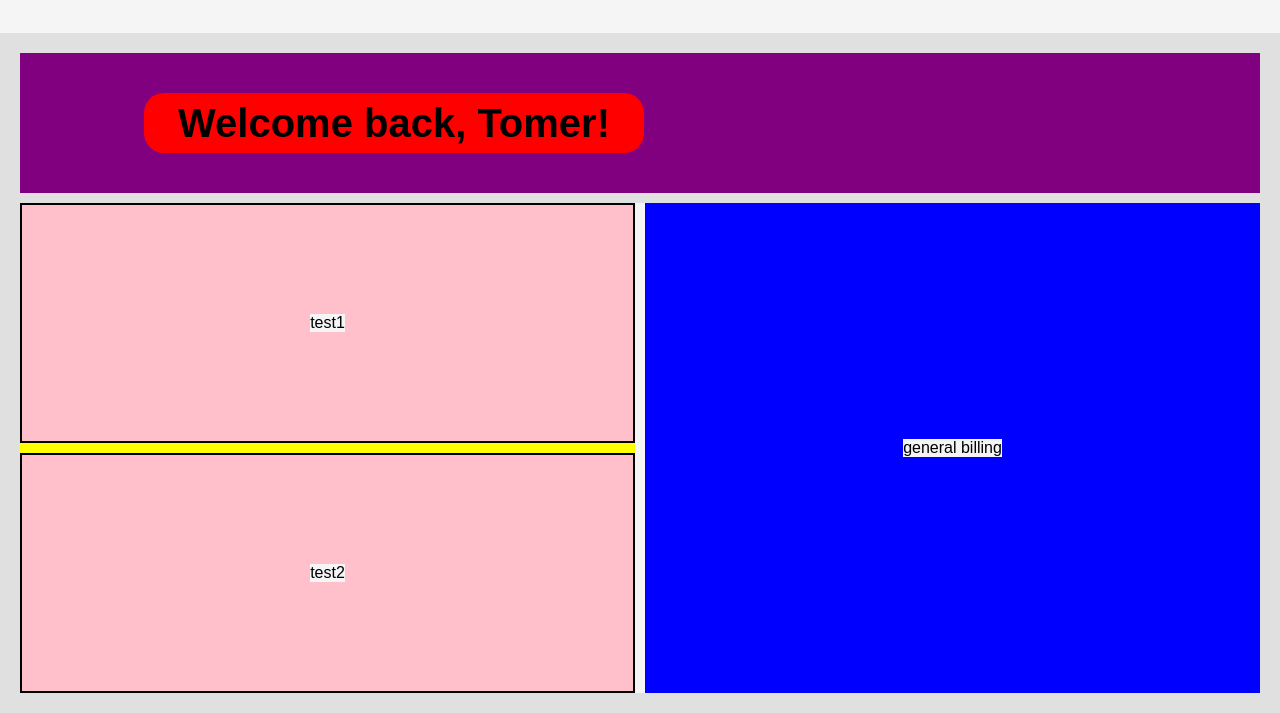
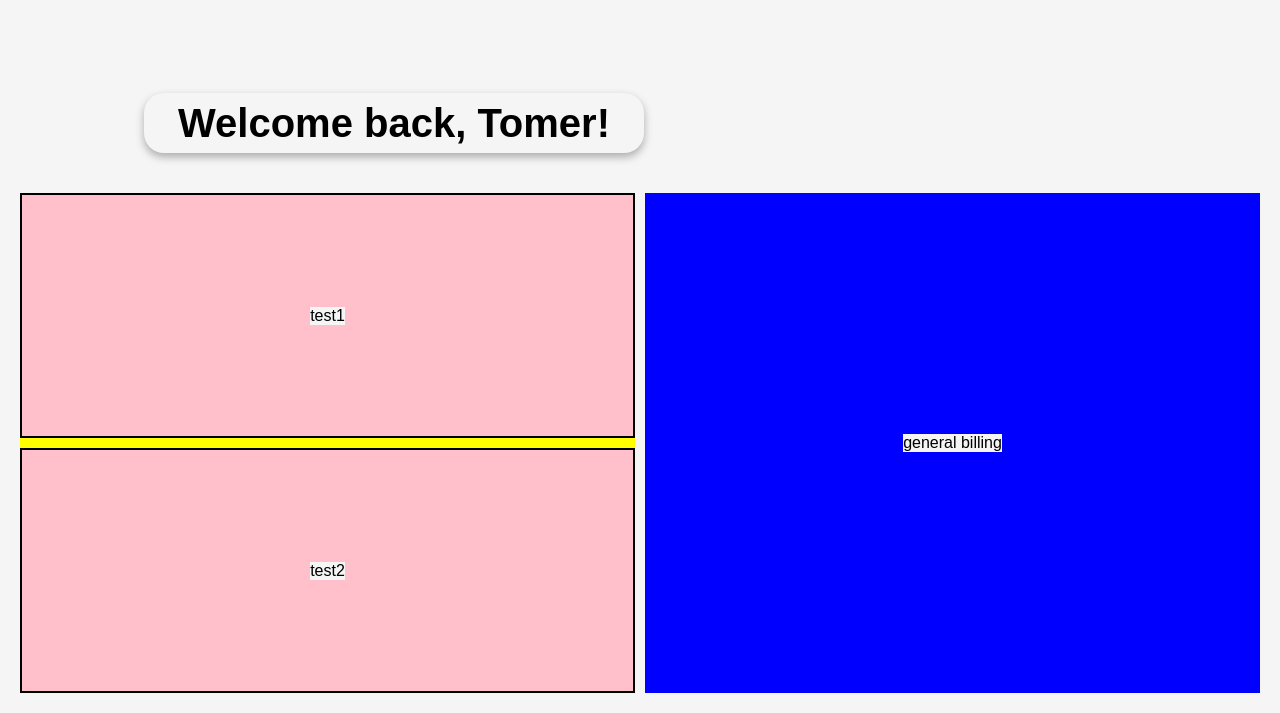
Before and after one commit to AshkeTomer/Home-control-website, a plain HTML site: page Front-end/Pages/Electricity.html in a window 1280 px wide. Shown: the part 87-800 px from the top of the page. Drawn offline with nearby package versions, Linux system fonts and the light colour scheme.

Commit message:
added animation

```diff
--- a/Front-end/Styles/electricity_styles.css
+++ b/Front-end/Styles/electricity_styles.css
@@ -9,21 +9,14 @@ html, body {
     flex-direction: column;
     height: calc(100vh - 120px);
     padding: 20px;
-    background-color: #e0e0e0;
     box-sizing: border-box;
     margin-top: 120px;
-}
-
-.hello-msg {
-    background-color: purple;
-    margin-bottom: 10px;
 }
 
 .hello-msg p {
     margin-left: 10%;
     font-size: 40px;
     font-weight: bold;
-    background-color: red;
     padding: 10px;
     height: 60px;
     width: 500px;
@@ -31,7 +24,16 @@ html, body {
     display: flex;
     justify-content: center;
     align-items: center;
+    box-shadow: 0 4px 8px rgba(0, 0, 0, 0.3); /* Adds shadow */
+    transition: box-shadow 0.3s, transform 0.3s, color 0.3s;
 }
+
+.hello-msg p:hover {
+    box-shadow: 0 12px 24px rgba(0, 0, 0, 0.6); /* Increase shadow on hover */
+    color: #2e4a9e; /* Change text color on hover */
+    transform: translateY(-5px); /* Slightly lift the text */
+}
+
 
 .main-content {
     display: flex;
@@ -65,9 +67,7 @@ html, body {
     justify-content: center;
     background-color: pink;
     border: 2px solid black;
-    padding: 10px;
 }
-
 
 .general-graphs > div {
     flex: 1;
```
